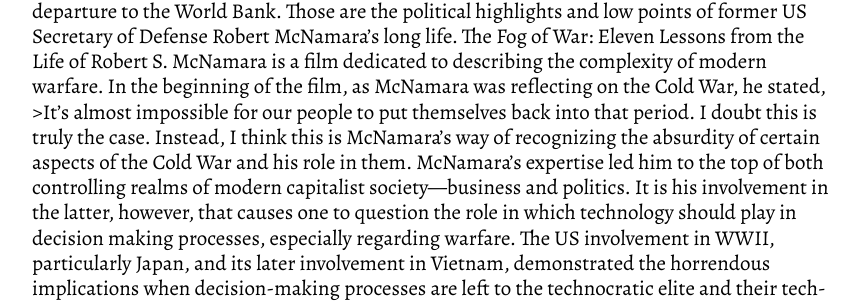
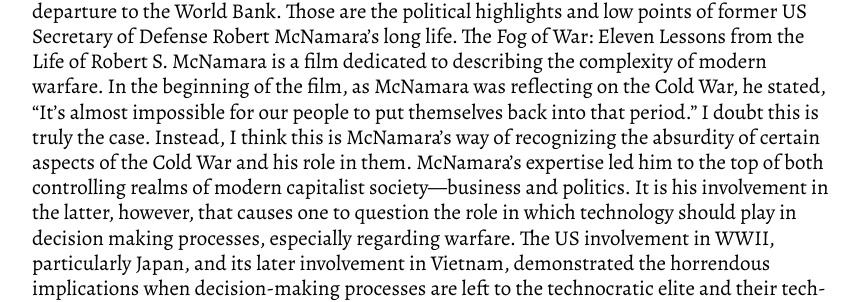
Before and after one commit to chadblack/history580, a Jekyll site: the page built from _posts/2013-10-09-unfogging-history.md, in a window 1280 px wide. Shown: the part 563-865 px from the top of the page, without its empty margins (208-1071 px from the left). Built offline with Jekyll 4.4.1, drawn with Linux system fonts in a browser that asks for light colours; some web fonts are replaced; Markdown is read by kramdown in place of the engine named in the settings; comment, search, counter and statistics services are not loaded; some of the changed text lies outside the part shown.

```diff
--- a/_posts/2013-10-09-unfogging-history.md
+++ b/_posts/2013-10-09-unfogging-history.md
@@ -10,7 +10,7 @@ author: charleswalton2013
 
 -Eric Hobsbawm. [Vietnam and the Dynamics of Guerrilla War](http://newleftreview.org/I/33/eric-hobsbawm-vietnam-and-the-dynamics-of-guerrilla-war). New Left Review. 1965
 
-From Berkeley and Harvard to Ford. From World War II to Vietnam. From commendable (?) departure to the World Bank. Those are the political highlights and low points of former US Secretary of Defense Robert McNamara’s long life. The Fog of War: Eleven Lessons from the Life of Robert S. McNamara is a film dedicated to describing the complexity of modern warfare. In the beginning of the film, as McNamara was reflecting on the Cold War, he stated, >It’s almost impossible for our people to put themselves back into that period. I doubt this is truly the case. Instead, I think this is McNamara’s way of recognizing the absurdity of certain aspects of the Cold War and his role in them. McNamara’s expertise led him to the top of both controlling realms of modern capitalist society—business and politics. It is his involvement in the latter, however, that causes one to question the role in which technology should play in decision making processes, especially regarding warfare. The US involvement in WWII, particularly Japan, and its later involvement in Vietnam, demonstrated the horrendous implications when decision-making processes are left to the technocratic elite and their tech-benighted political counterparts, i.e., Lyndon Baines Johnson and others.
+From Berkeley and Harvard to Ford. From World War II to Vietnam. From commendable (?) departure to the World Bank. Those are the political highlights and low points of former US Secretary of Defense Robert McNamara’s long life. The Fog of War: Eleven Lessons from the Life of Robert S. McNamara is a film dedicated to describing the complexity of modern warfare. In the beginning of the film, as McNamara was reflecting on the Cold War, he stated, "It’s almost impossible for our people to put themselves back into that period." I doubt this is truly the case. Instead, I think this is McNamara’s way of recognizing the absurdity of certain aspects of the Cold War and his role in them. McNamara’s expertise led him to the top of both controlling realms of modern capitalist society—business and politics. It is his involvement in the latter, however, that causes one to question the role in which technology should play in decision making processes, especially regarding warfare. The US involvement in WWII, particularly Japan, and its later involvement in Vietnam, demonstrated the horrendous implications when decision-making processes are left to the technocratic elite and their tech-benighted political counterparts, i.e., Lyndon Baines Johnson and others.
 
 After the industrial revolution in England and the political revolutions in the US and France in the 18th century, philosophical and scientific thought experienced more advancement than ever before. This process was intensified in the 19th century as many scientists sought to incorporate objectivity into their works. This new mode of scientific thought coupled well with the idea of maximizing efficiency and eliminating the ‘unnecessary.’  It seems obvious how all of these characteristics would become desirable to the political system, especially in a century experiencing more conflict than any other in human history.
 
```
